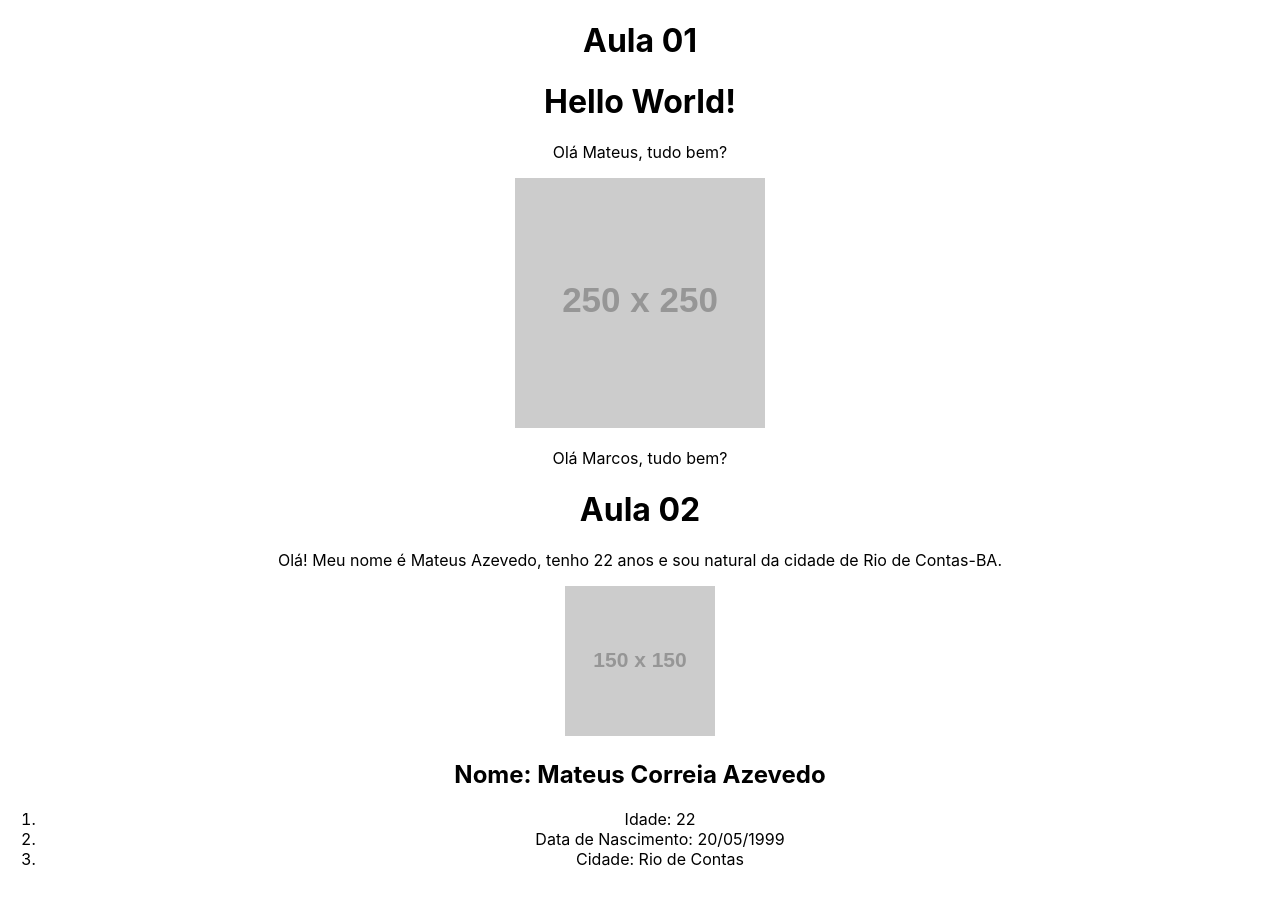
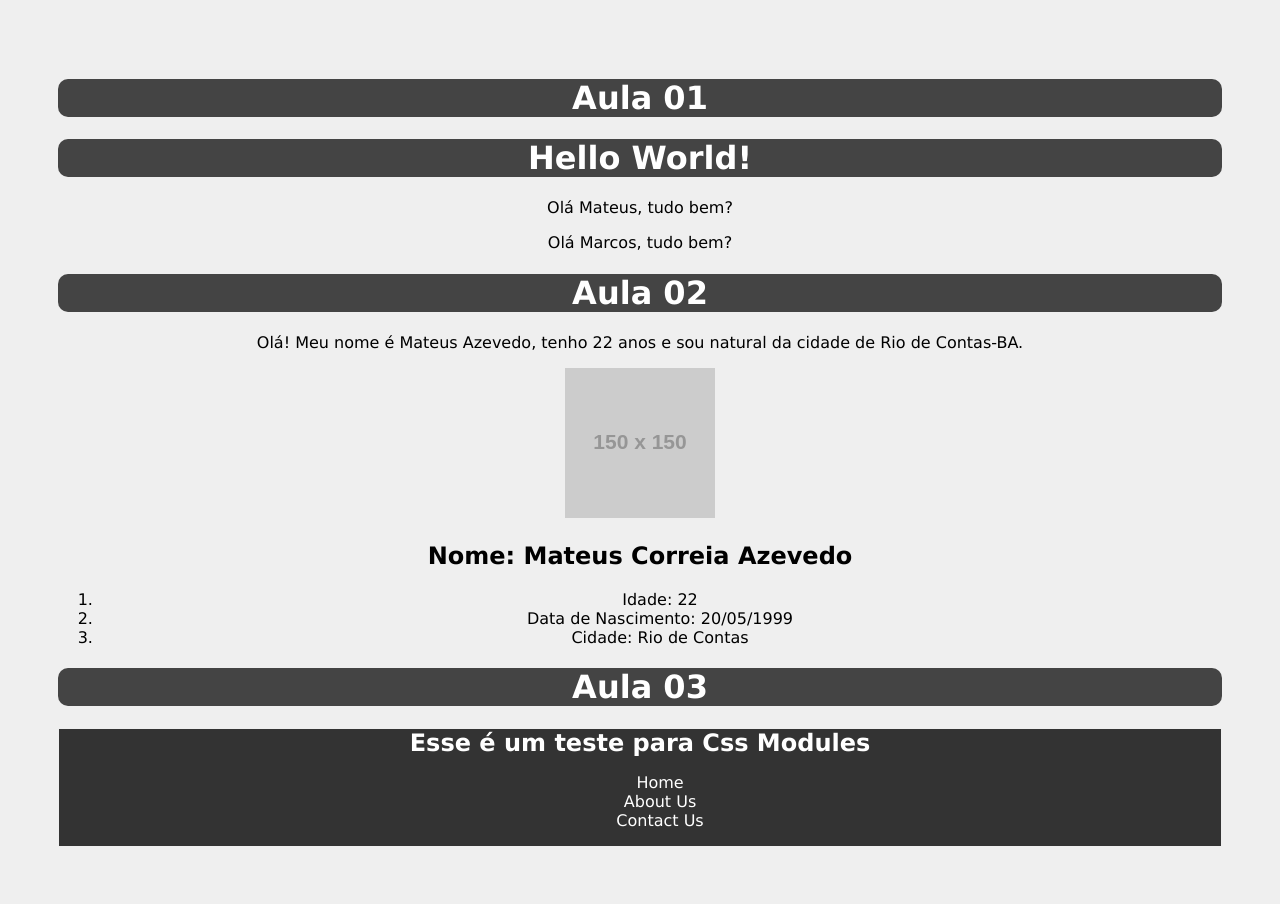
Before and after one commit to mateuscorreiaazevedo/react, a React (Create React App) app in the folder my-project/: page / in a window 1280 px wide. Built offline with nearby package versions, Linux system fonts and the light colour scheme.

Commit message:
aula de css modules

```diff
--- a/my-project/src/App.js
+++ b/my-project/src/App.js
@@ -2,21 +2,24 @@ import "./App.css"
 import HelloWorld from "./components/Aula01/HelloWorld"
 import Frase from "./components/Aula01/Frase"
 import Props from "./components/Aula02/Props"
+import Test from "./components/Aula03/Test"
+
 
 function App() {
-  const image = "https://via.placeholder.com/250"
   return (
     <div className="App">
       <div>
         <h1>Aula 01</h1>
         <HelloWorld />
-        <img src={image} alt="Imagem Qualquer" />
         <Frase name="Marcos" />
       </div>
       <div>
         <h1>Aula 02</h1>
         <Props name="Mateus Azevedo" age={22} country="Rio de Contas-BA" />
-
+      </div>
+      <div> {/* Aula 03 */}
+        <h1>Aula 03</h1>
+        <Test />
       </div>
     </div>
   )
--- /dev/null
+++ b/my-project/src/components/Aula03/Test.jsx
@@ -0,0 +1,16 @@
+import styles from './Test.module.css'
+
+function Test() {
+    return (
+        <div className={styles.testContainer}>
+            <h2 className={styles.testContent}>Esse é um teste para Css Modules</h2>
+            <ul>
+                <li><a className={styles.testContent} href="#">Home</a></li>
+                <li><a className={styles.testContent} href="#">About Us</a></li>
+                <li><a className={styles.testContent} href="#">Contact Us</a></li>
+            </ul>
+        </div>
+    )
+}
+
+export default Test
--- /dev/null
+++ b/my-project/src/components/Aula03/Test.module.css
@@ -0,0 +1,14 @@
+.testContainer {
+    background-color: #333;
+    border: 1px solid #eee;
+}
+
+.testContainer ul {
+    list-style: none;
+}
+
+.testContent {
+    color: #fff;
+    margin: 0;
+    text-decoration: none;
+}
--- a/my-project/src/index.css
+++ b/my-project/src/index.css
@@ -1,13 +1,11 @@
 body {
-  margin: 0;
-  font-family: -apple-system, BlinkMacSystemFont, 'Segoe UI', 'Roboto', 'Oxygen',
-    'Ubuntu', 'Cantarell', 'Fira Sans', 'Droid Sans', 'Helvetica Neue',
-    sans-serif;
-  -webkit-font-smoothing: antialiased;
-  -moz-osx-font-smoothing: grayscale;
+  padding: 50px;
+  background-color: #efefef;
+  font-family: Verdana, Geneva, Tahoma, sans-serif;
 }
 
-code {
-  font-family: source-code-pro, Menlo, Monaco, Consolas, 'Courier New',
-    monospace;
+h1 {
+  color: #fff;
+  background-color: #444;
+  border-radius: 10px;
 }
```
